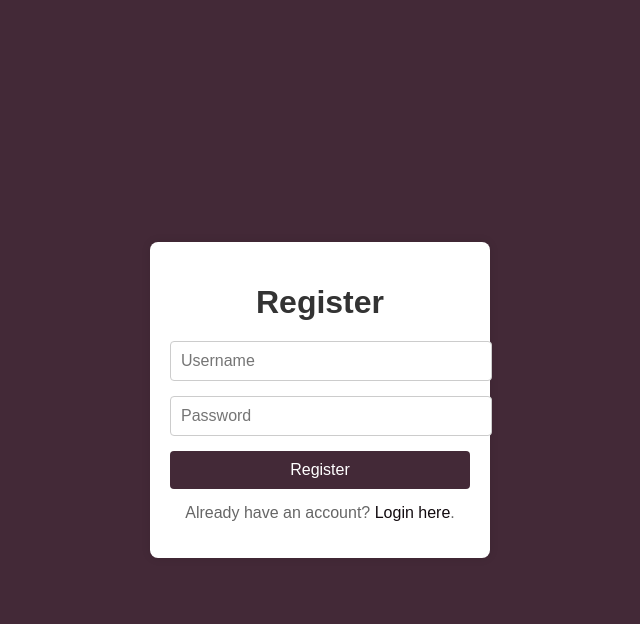
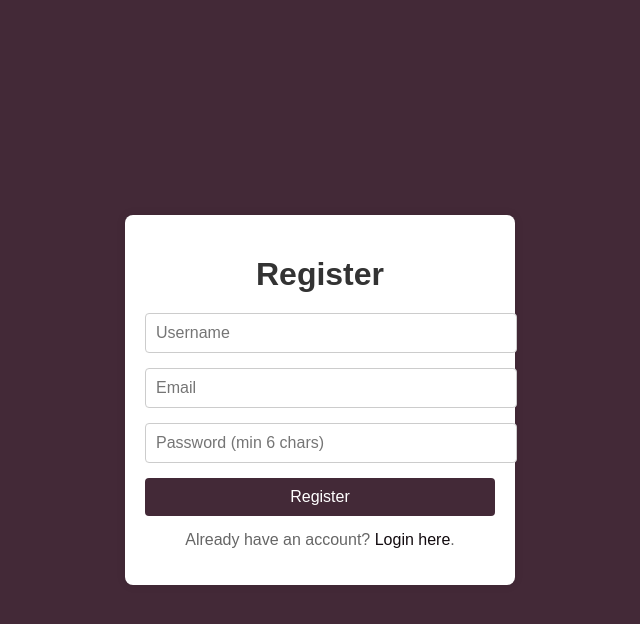
Before and after one commit to Harshita890/SwapSkill, a PHP site: page /register.php in a window 1280 px wide. Shown: the top 624 px of the page, without its empty margins (320-960 px from the left). Run offline with PHP 8.4, Linux system fonts and the light colour scheme.

Commit message:
fix(auth):email validation fixed

```diff
--- a/register.php
+++ b/register.php
@@ -6,26 +6,42 @@ $success = '';
 
 if ($_SERVER['REQUEST_METHOD'] == 'POST') {
     $username = trim($_POST['username']);
+    $email = trim($_POST['email']);
     $password = trim($_POST['password']);
 
-    if (empty($username) || empty($password)) {
-        $error = "Username and password are required!";
+    // Validate input
+    if (empty($username) || empty($email) || empty($password)) {
+        $error = "All fields are required!";
+    } elseif (!filter_var($email, FILTER_VALIDATE_EMAIL)) {
+        $error = "Invalid email format!";
+    } elseif (strlen($password) < 6) {
+        $error = "Password must be at least 6 characters!";
     } else {
-        $check_sql = "SELECT * FROM users WHERE username = '$username'";
-        $check_result = $conn->query($check_sql);
+        // Check if the username or email already exists
+        $check_sql = "SELECT id FROM users WHERE username = ? OR email = ?";
+        $stmt = $conn->prepare($check_sql);
+        $stmt->bind_param("ss", $username, $email);
+        $stmt->execute();
+        $stmt->store_result();
 
-        if ($check_result->num_rows > 0) {
-            $error = "Username already exists!";
+        if ($stmt->num_rows > 0) {
+            $error = "Username or email already exists!";
         } else {
+            // Hash the password
             $hashed_password = password_hash($password, PASSWORD_DEFAULT);
-            $sqli = "INSERT INTO users (username, password) VALUES ('$username', '$hashed_password')";
-            if ($conn->query($sqli)) {
+
+            // Insert user into database
+            $sqli = "INSERT INTO users (username, email, password) VALUES (?, ?, ?)";
+            $stmt = $conn->prepare($sqli);
+            $stmt->bind_param("sss", $username, $email, $hashed_password);
+
+            if ($stmt->execute()) {
                 $success = "Registration successful! <a href='login.php'>Login here</a>.";
             } else {
-                $error = "Error: " . $sqli . "<br>" . $conn->error;
-
+                $error = "Error registering user. Please try again later.";
             }
         }
+        $stmt->close();
     }
 }
 ?>
@@ -53,7 +69,7 @@ if ($_SERVER['REQUEST_METHOD'] == 'POST') {
             padding: 20px;
             border-radius: 8px;
             box-shadow: 0 0 10px rgba(0, 0, 0, 0.1);
-            width: 300px;
+            width: 350px;
             text-align: center;
         }
 
@@ -62,7 +78,7 @@ if ($_SERVER['REQUEST_METHOD'] == 'POST') {
             color: #333;
         }
 
-        input[type="text"], input[type="password"] {
+        input[type="text"], input[type="email"], input[type="password"] {
             width: 100%;
             padding: 10px;
             margin-bottom: 15px;
@@ -83,7 +99,7 @@ if ($_SERVER['REQUEST_METHOD'] == 'POST') {
         }
 
         button:hover {
-            background-color: rgba(0, 0, 0, 0.1);
+            background-color: rgba(0, 0, 0, 0.2);
         }
 
         .message {
@@ -94,8 +110,8 @@ if ($_SERVER['REQUEST_METHOD'] == 'POST') {
         }
 
         .error {
-            background-color: rgba(0, 0, 0, 0.1);
-            color: #c62828;
+            background-color: #ffebee;
+            color: #d32f2f;
         }
 
         .success {
@@ -122,14 +138,15 @@ if ($_SERVER['REQUEST_METHOD'] == 'POST') {
     <div class="container">
         <h1>Register</h1>
         <?php if ($error): ?>
-            <div class="message error"><?php echo $error; ?></div>
+            <div class="message error"><?php echo htmlspecialchars($error); ?></div>
         <?php endif; ?>
         <?php if ($success): ?>
-            <div class="message success"><?php echo $success; ?></div>
+            <div class="message success"><?php echo htmlspecialchars($success); ?></div>
         <?php endif; ?>
         <form method="POST" action="">
             <input type="text" name="username" placeholder="Username" required>
-            <input type="password" name="password" placeholder="Password" required>
+            <input type="email" name="email" placeholder="Email" required>
+            <input type="password" name="password" placeholder="Password (min 6 chars)" required>
             <button type="submit">Register</button>
         </form>
         <p>Already have an account? <a href="login.php">Login here</a>.</p>
```
